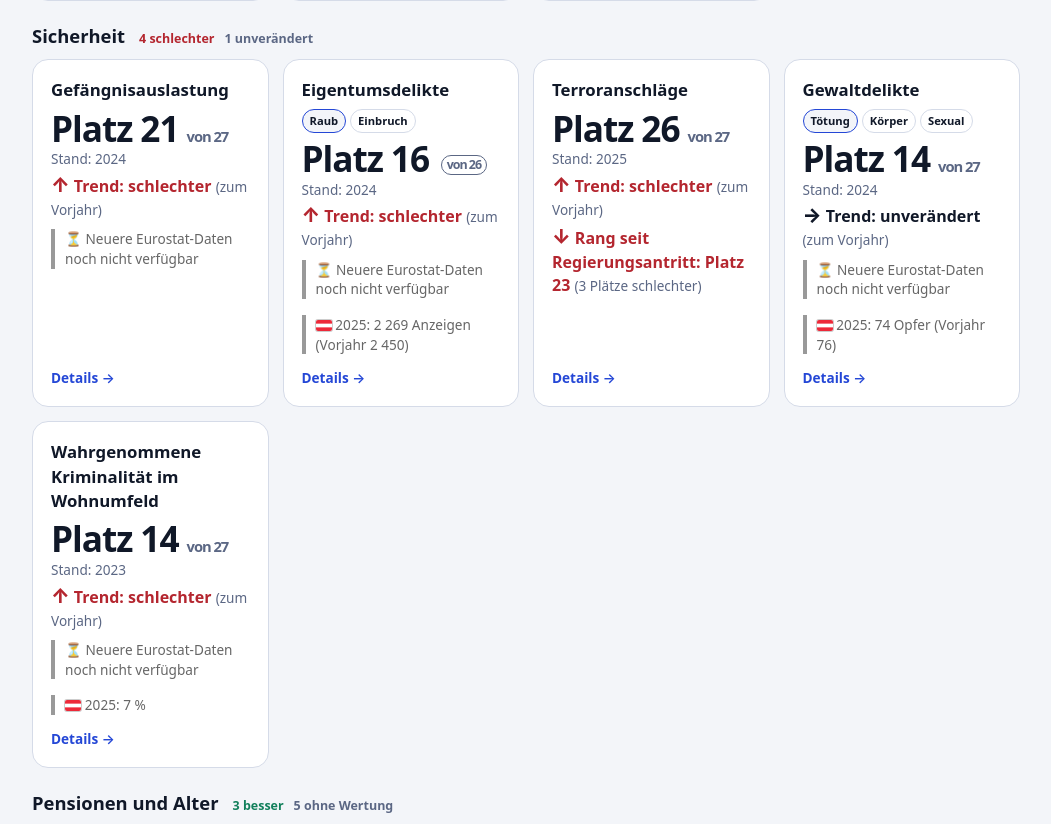
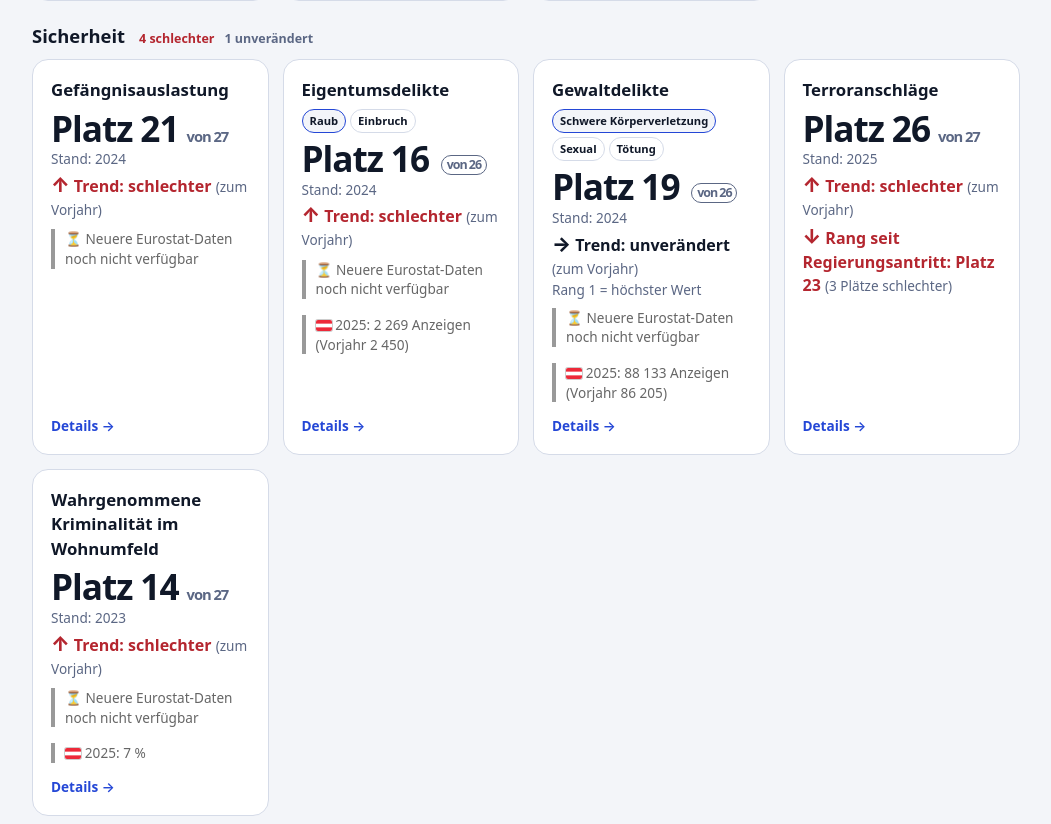
Before and after one commit to Thorusmaximus/oesterreich-eu-vergleich, a plain HTML site: page docs/index.html in a window 1280 px wide. Shown: the part 2798-3622 px from the top of the page, without its empty margins (114-1165 px from the left). Drawn offline with Linux system fonts and the light colour scheme.

Commit message:
Gewaltdelikte: Reihenfolge Körperverletzung, Sexual, Tötung
Co-Authored-By: Claude Sonnet 5.5 <noreply@anthropic.com>
Claude-Session: https://claude.ai/code/session_01VREGYsAQD5VDTbRsXg6iog

```diff
--- a/docs/common.js
+++ b/docs/common.js
@@ -153,7 +153,7 @@ var PAARE = [
   { ids: ["benzin","diesel"], titel: "Spritpreis", labels: ["Benzin","Diesel"], suche: "spritpreis benzinpreis dieselpreis treibstoff tanken" },
   { ids: ["strompreis","strompreis-industrie"], titel: "Strompreis", labels: ["Haushalte","Industrie"], suche: "strompreis strom energie haushalte industrie" },
   { ids: ["raub","einbruch"], titel: "Eigentumsdelikte", labels: ["Raub","Einbruch"], suche: "raub raubdelikte wohnungseinbrüche einbruch eigentum kriminalität" },
-  { ids: ["toetung","koerperverletzung","sexualdelikte"], titel: "Gewaltdelikte", labels: ["Tötung","Körper","Sexual"], suche: "tötungsdelikte mord schwere körperverletzung sexualdelikte gewalt kriminalität" },
+  { ids: ["koerperverletzung","sexualdelikte","toetung"], titel: "Gewaltdelikte", labels: ["Schwere Körperverletzung","Sexual","Tötung"], suche: "tötungsdelikte mord schwere körperverletzung sexualdelikte gewalt kriminalität" },
   { ids: ["durchschnittsalter","abhaengigkeit"], titel: "Alter der Bevölkerung", labels: ["Alter","Abhängigkeit"], suche: "alter bevölkerung altersabhängigkeitsquote abhängigkeit durchschnittsalter" },
   { ids: ["lebenserwartung","gesundeJahre"], titel: "Lebenserwartung", labels: ["Gesamt","Gesund"], suche: "lebenserwartung gesunde lebensjahre gesundheit" },
   { ids: ["pensionsausgaben","ersatzquote"], titel: "Pensionen", labels: ["Ausgaben","Höhe"], suche: "pensionen pensionsausgaben pensionshöhe ersatzquote rente" }
--- a/docs/index.html
+++ b/docs/index.html
@@ -16,7 +16,7 @@
 <div id="app"><p>Lade Daten …</p></div>
 </main>
 <script src="daten.js"></script>
-<script src="common.js?v=eda17bd7"></script>
+<script src="common.js?v=6877b390"></script>
 <script>
 var app = document.getElementById("app");
 if(D && D.regierung){
```
Also changed, not shown: docs/indikator.html (+1 -1 lines).
